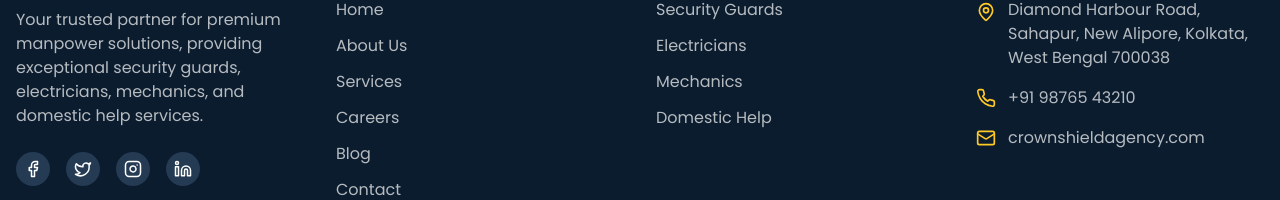
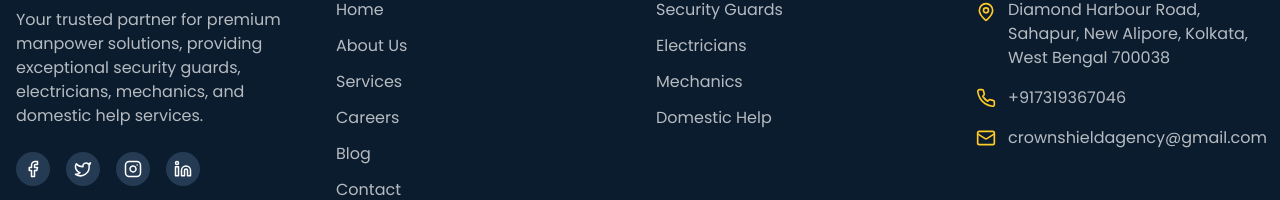
Before and after one commit to crownshieldagencypvtltd/crownShield, a Next.js app: page / in a window 1280 px wide. Shown: the part 4373-4573 px from the top of the page. Built offline with nearby package versions, Linux system fonts and the light colour scheme.

Commit message:
Update Footer.tsx

```diff
--- a/components/Footer.tsx
+++ b/components/Footer.tsx
@@ -105,7 +105,7 @@ export default function Footer() {
                   href="tel:+917319367046 "
                   className="text-white/70 hover:text-gold-500 transition-colors duration-300"
                 >
-                  +91 98765 43210
+                  +917319367046
                 </a>
               </li>
               <li className="flex items-center">
@@ -114,7 +114,7 @@ export default function Footer() {
                   href="mailto:info@crownshieldagency.com"
                   className="text-white/70 hover:text-gold-500 transition-colors duration-300"
                 >
-                  crownshieldagency.com
+                  crownshieldagency@gmail.com
                 </a>
               </li>
             </ul>
```
